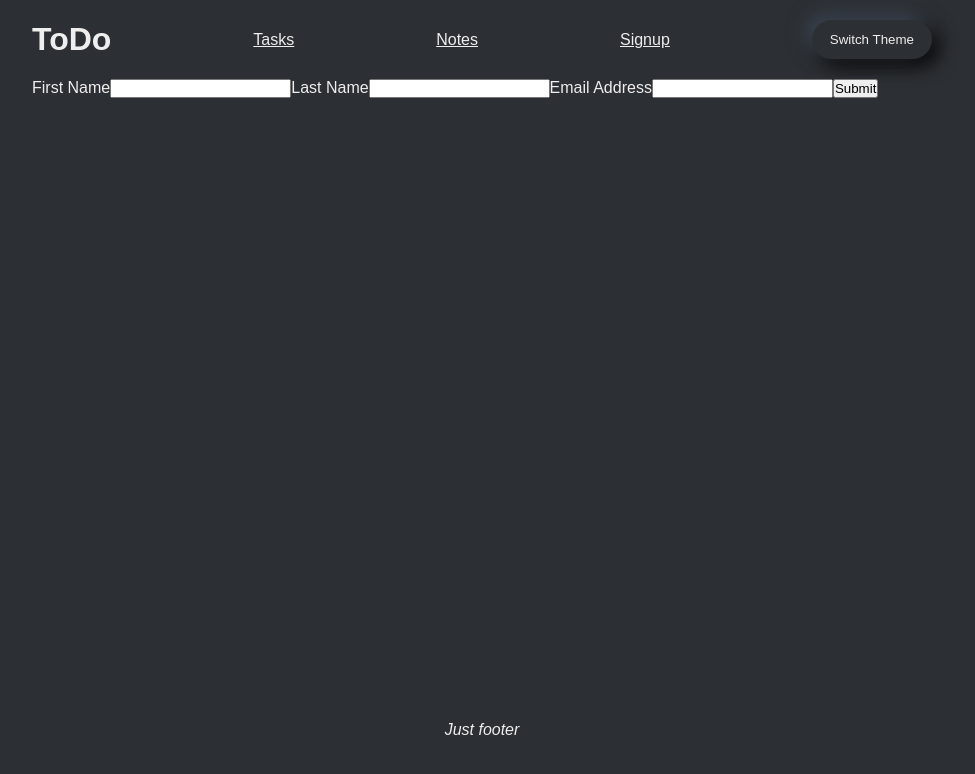
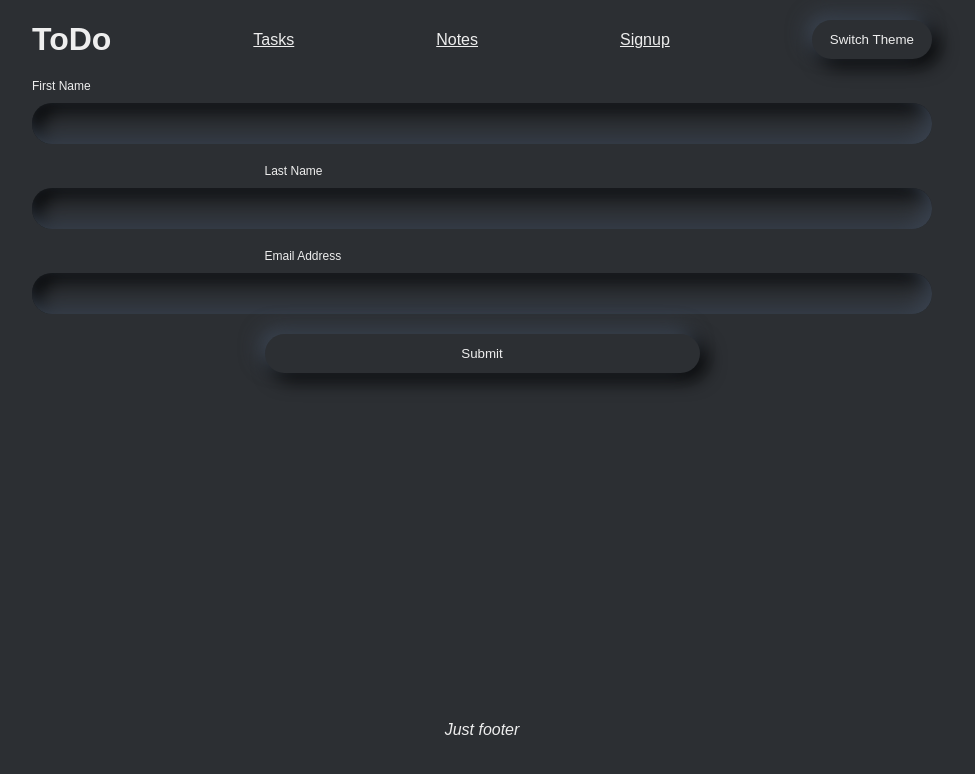
Before and after one commit to dgavrichkov/TaskListMain, a React (Create React App) app: page /TaskListMain/signup in a window 1280 px wide. Shown: the top 774 px of the page, without its empty margins (158-1133 px from the left). Built offline with nearby package versions, Linux system fonts and the light colour scheme.

Commit message:
Примитивная валидация из документации формика

```diff
--- a/src/components/Button.tsx
+++ b/src/components/Button.tsx
@@ -1,23 +1,25 @@
 import styled from "styled-components";
 
 type ButtonProps = {
-  children?: React.ReactNode,
+  children?: React.ReactNode;
   className?: string;
   buttonType?: "button" | "submit" | "reset" | undefined;
-  onClick: () => void;
-}
+  onClick?: () => void;
+};
 
 export const Button = ({
   children,
   className,
   buttonType = "button",
-  onClick
+  onClick,
 }: ButtonProps) => {
   return (
     <StyledButton
       className={className}
       type={buttonType}
-      onClick={() => onClick()}
+      onClick={() => {
+        onClick && onClick();
+      }}
     >
       {children}
     </StyledButton>
--- a/src/components/SignupForm.tsx
+++ b/src/components/SignupForm.tsx
@@ -1,24 +1,54 @@
-import React from "react";
 import { useFormik } from "formik";
+import { StyledForm } from "./styled/StyledForm";
+import { Button } from "./Button";
+
+/**
+ * Это просто форма, которая пока что ничего не делает.
+ */
+
+type Values = {
+  [key: string]: string;
+};
+
+// A custom validation function. This must return an object
+// which keys are symmetrical to our values/initialValues
+const validate = (values: Values) => {
+  const errors: Values = {};
+  if (!values.firstName) {
+    errors.firstName = "Required";
+  } else if (values.firstName.length > 15) {
+    errors.firstName = "Must be 15 characters or less";
+  }
+
+  if (!values.lastName) {
+    errors.lastName = "Required";
+  } else if (values.lastName.length > 20) {
+    errors.lastName = "Must be 20 characters or less";
+  }
+
+  if (!values.email) {
+    errors.email = "Required";
+  } else if (!/^[A-Z0-9._%+-]+@[A-Z0-9.-]+\.[A-Z]{2,4}$/i.test(values.email)) {
+    errors.email = "Invalid email address";
+  }
+
+  return errors;
+};
 
 export const SignupForm = () => {
-  // Note that we have to initialize ALL of fields with values. These
-  // could come from props, but since we don’t want to prefill this form,
-  // we just use an empty string. If we don’t do this, React will yell
-  // at us.
   const formik = useFormik({
     initialValues: {
       firstName: "",
       lastName: "",
       email: "",
     },
+    validate,
     onSubmit: (values) => {
-      console.log(values);
-      alert(JSON.stringify(values, null, 2));
+      console.log(JSON.stringify(values, null, 2));
     },
   });
   return (
-    <form onSubmit={formik.handleSubmit}>
+    <StyledForm onSubmit={formik.handleSubmit}>
       <label htmlFor="firstName">First Name</label>
       <input
         id="firstName"
@@ -27,6 +57,9 @@ export const SignupForm = () => {
         onChange={formik.handleChange}
         value={formik.values.firstName}
       />
+      <b>
+        {formik.errors.firstName ? <div>{formik.errors.firstName}</div> : null}
+      </b>
 
       <label htmlFor="lastName">Last Name</label>
       <input
@@ -36,7 +69,9 @@ export const SignupForm = () => {
         onChange={formik.handleChange}
         value={formik.values.lastName}
       />
-
+      <b>
+        {formik.errors.lastName ? <div>{formik.errors.lastName}</div> : null}
+      </b>
       <label htmlFor="email">Email Address</label>
       <input
         id="email"
@@ -45,8 +80,8 @@ export const SignupForm = () => {
         onChange={formik.handleChange}
         value={formik.values.email}
       />
-
-      <button type="submit">Submit</button>
-    </form>
+      <b>{formik.errors.email ? <div>{formik.errors.email}</div> : null}</b>
+      <Button buttonType="submit">Submit</Button>
+    </StyledForm>
   );
 };
--- a/src/components/styled/StyledForm.ts
+++ b/src/components/styled/StyledForm.ts
@@ -5,6 +5,13 @@ export const StyledForm = styled.form`
   grid-template-columns: repeat(4, 1fr);
   row-gap: 20px;
   column-gap: 30px;
+  label {
+    font-size: 12px;
+    margin-bottom: -10px;
+    &:last-child {
+      margin-bottom: 0;
+    }
+  }
   input,
   textarea {
     grid-column: span 4;
```
